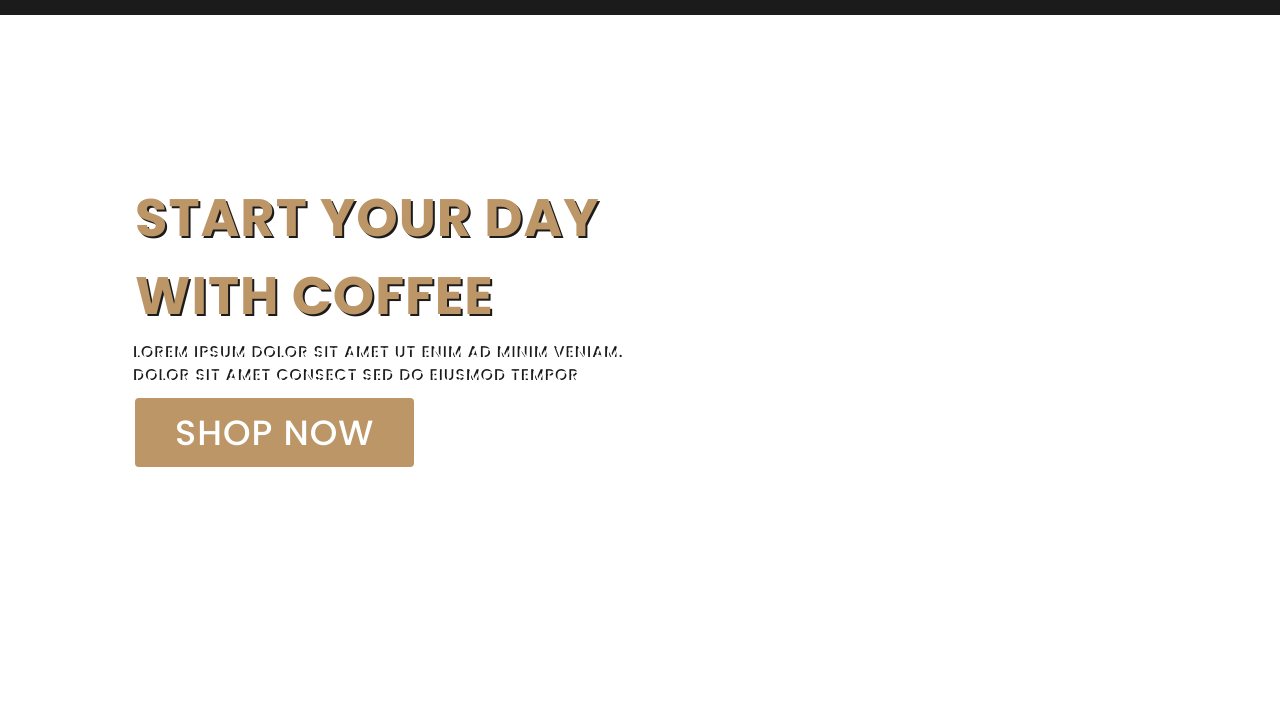
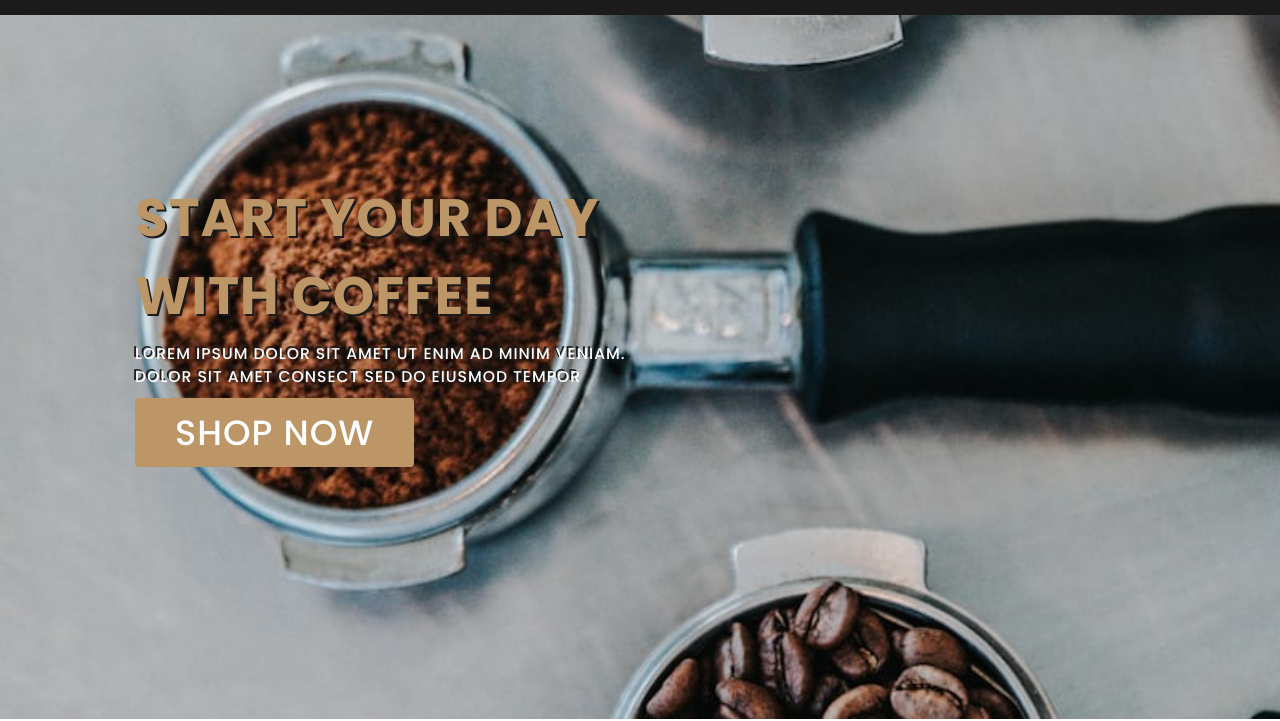
Before and after one commit to fauz-del/Cafe_Website, a plain HTML site: page index.html in a window 1280 px wide. Shown: the part 81-802 px from the top of the page. Drawn offline with Linux system fonts and the light colour scheme; files whose address does not match are found by name.

Commit message:
Update style.css

```diff
--- a/style.css
+++ b/style.css
@@ -149,7 +149,7 @@ header.shadow {
 .home {
   width: 100%;
   min-height: 100vh;
-  background: url("/Cafe/img/bean utensils.jpeg");
+  background: url("images/bean utensils.jpeg");
   background-repeat: no-repeat;
   background-size: cover;
   background-position: center;
```
